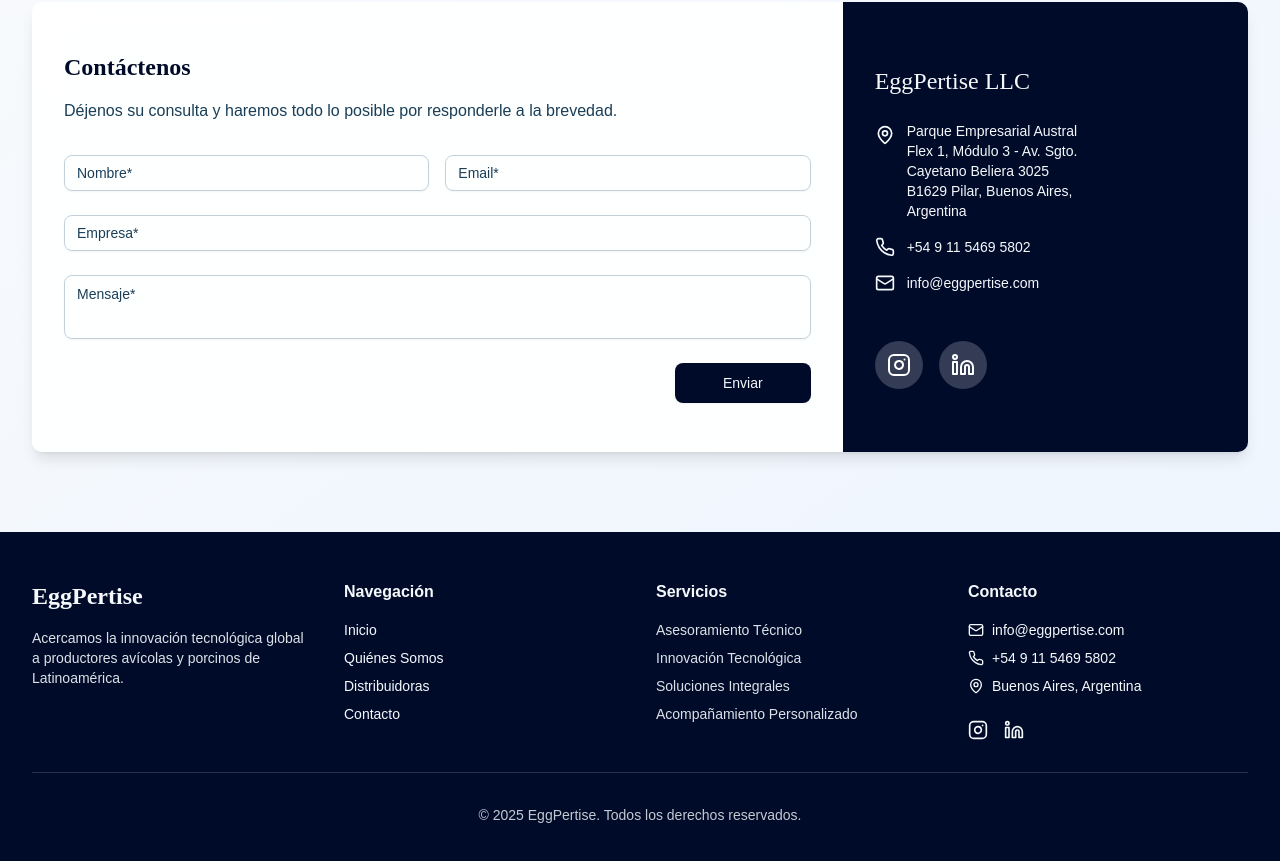
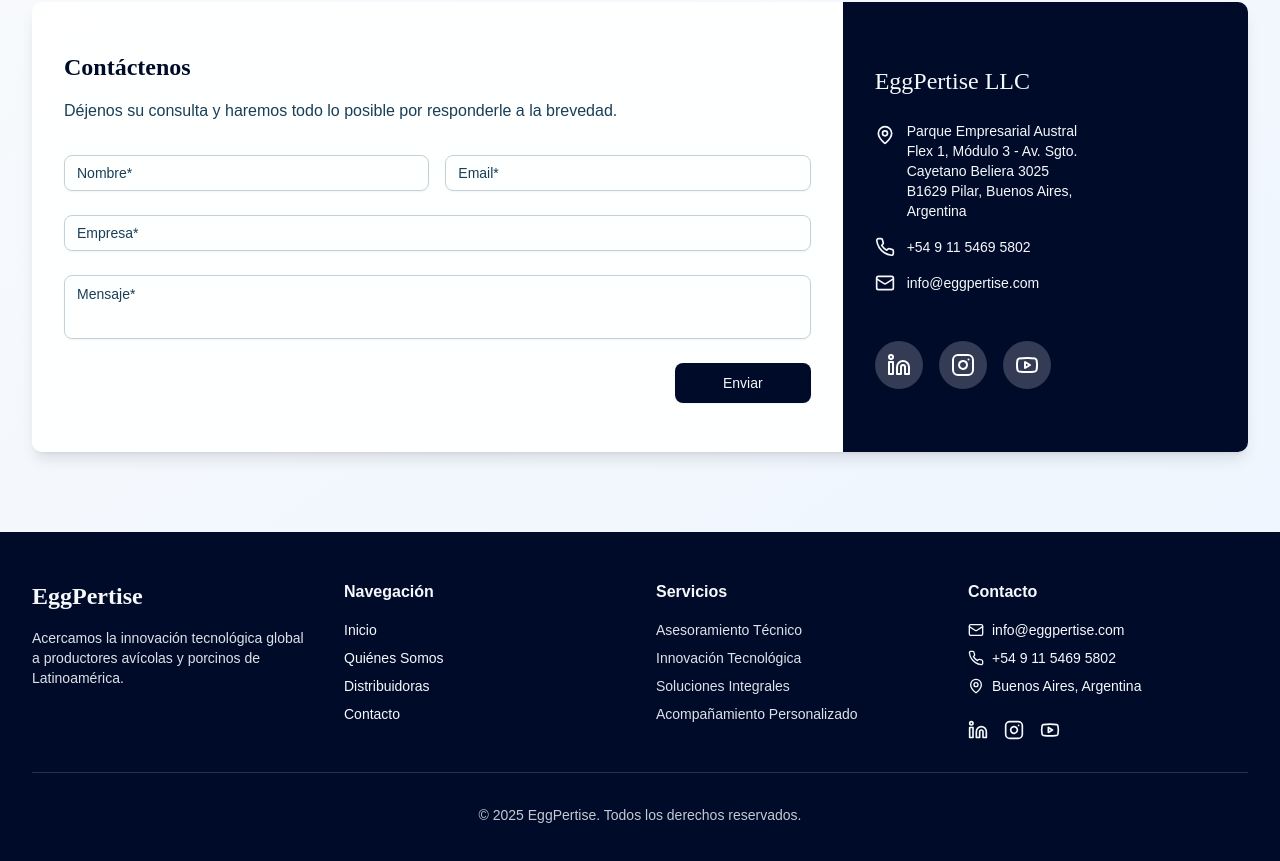
Before and after one commit to pedropanosyan/eggpertise, a Next.js app: page / in a window 1280 px wide. Shown: the part 2506-3367 px from the top of the page. Built offline with nearby package versions, Linux system fonts and the light colour scheme; no server answers.

Commit message:
Update contact and footer components to include YouTube links and improve social media integration

```diff
--- a/components/contact-section.tsx
+++ b/components/contact-section.tsx
@@ -8,7 +8,7 @@ import { Button } from "@/components/ui/button";
 import { Input } from "@/components/ui/input";
 import { Textarea } from "@/components/ui/textarea";
 import { Badge } from "@/components/ui/badge";
-import { Mail, Phone, MapPin, Instagram, Linkedin, Send } from "lucide-react";
+import { Mail, Phone, MapPin, Instagram, Linkedin, Youtube, Send } from "lucide-react";
 
 interface FormErrors {
   [key: string]: string;
@@ -153,11 +153,10 @@ export function ContactSection() {
                         onChange={(e) =>
                           handleInputChange("nombre", e.target.value)
                         }
-                        className={`transition-all duration-200 ${
-                          errors.nombre
+                        className={`transition-all duration-200 ${errors.nombre
                             ? "border-red-500 focus:border-red-500"
                             : "focus:border-primary"
-                        }`}
+                          }`}
                       />
                       {errors.nombre && (
                         <p className="text-sm text-red-500">{errors.nombre}</p>
@@ -171,11 +170,10 @@ export function ContactSection() {
                         onChange={(e) =>
                           handleInputChange("email", e.target.value)
                         }
-                        className={`transition-all duration-200 ${
-                          errors.email
+                        className={`transition-all duration-200 ${errors.email
                             ? "border-red-500 focus:border-red-500"
                             : "focus:border-primary"
-                        }`}
+                          }`}
                       />
                       {errors.email && (
                         <p className="text-sm text-red-500">{errors.email}</p>
@@ -190,11 +188,10 @@ export function ContactSection() {
                       onChange={(e) =>
                         handleInputChange("empresa", e.target.value)
                       }
-                      className={`transition-all duration-200 ${
-                        errors.empresa
+                      className={`transition-all duration-200 ${errors.empresa
                           ? "border-red-500 focus:border-red-500"
                           : "focus:border-primary"
-                      }`}
+                        }`}
                     />
                     {errors.empresa && (
                       <p className="text-sm text-red-500">{errors.empresa}</p>
@@ -209,11 +206,10 @@ export function ContactSection() {
                         handleInputChange("mensaje", e.target.value)
                       }
                       rows={6}
-                      className={`transition-all duration-200 resize-none ${
-                        errors.mensaje
+                      className={`transition-all duration-200 resize-none ${errors.mensaje
                           ? "border-red-500 focus:border-red-500"
                           : "focus:border-primary"
-                      }`}
+                        }`}
                     />
                     {errors.mensaje && (
                       <p className="text-sm text-red-500">{errors.mensaje}</p>
@@ -271,16 +267,28 @@ export function ContactSection() {
                 <div className="flex space-x-4 pt-6">
                   <div className="flex items-center space-x-4">
                     <a
-                      href="#"
+                      href="https://www.linkedin.com/company/eggpertise"
+                      target="_blank"
+                      rel="noopener noreferrer"
+                      className="group flex items-center justify-center w-12 h-12 rounded-full bg-white/20 hover:bg-white/30 transition-all duration-300 hover:scale-110"
+                    >
+                      <Linkedin className="h-6 w-6 text-white group-hover:text-white" />
+                    </a>
+                    <a
+                      href="https://www.instagram.com/eggpertise"
+                      target="_blank"
+                      rel="noopener noreferrer"
                       className="group flex items-center justify-center w-12 h-12 rounded-full bg-white/20 hover:bg-white/30 transition-all duration-300 hover:scale-110"
                     >
                       <Instagram className="h-6 w-6 text-white group-hover:text-white" />
                     </a>
                     <a
-                      href="#"
+                      href="https://www.youtube.com/@EggPertise"
+                      target="_blank"
+                      rel="noopener noreferrer"
                       className="group flex items-center justify-center w-12 h-12 rounded-full bg-white/20 hover:bg-white/30 transition-all duration-300 hover:scale-110"
                     >
-                      <Linkedin className="h-6 w-6 text-white group-hover:text-white" />
+                      <Youtube className="h-6 w-6 text-white group-hover:text-white" />
                     </a>
                   </div>
                 </div>
--- a/components/footer.tsx
+++ b/components/footer.tsx
@@ -1,5 +1,5 @@
 import Link from "next/link"
-import { Mail, Phone, MapPin, Instagram, Linkedin } from "lucide-react"
+import { Mail, Phone, MapPin, Instagram, Linkedin, Youtube } from "lucide-react"
 
 export function Footer() {
   return (
@@ -62,11 +62,14 @@ export function Footer() {
               </div>
             </div>
             <div className="flex space-x-4 pt-2">
-              <Link href="#" className="hover:opacity-80 transition-opacity">
+              <Link href="https://www.linkedin.com/company/eggpertise" target="_blank" rel="noopener noreferrer" className="hover:opacity-80 transition-opacity">
+                <Linkedin className="h-5 w-5" />
+              </Link>
+              <Link href="https://www.instagram.com/eggpertise" target="_blank" rel="noopener noreferrer" className="hover:opacity-80 transition-opacity">
                 <Instagram className="h-5 w-5" />
               </Link>
-              <Link href="#" className="hover:opacity-80 transition-opacity">
-                <Linkedin className="h-5 w-5" />
+              <Link href="https://www.youtube.com/@EggPertise" target="_blank" rel="noopener noreferrer" className="hover:opacity-80 transition-opacity">
+                <Youtube className="h-5 w-5" />
               </Link>
             </div>
           </div>
```
